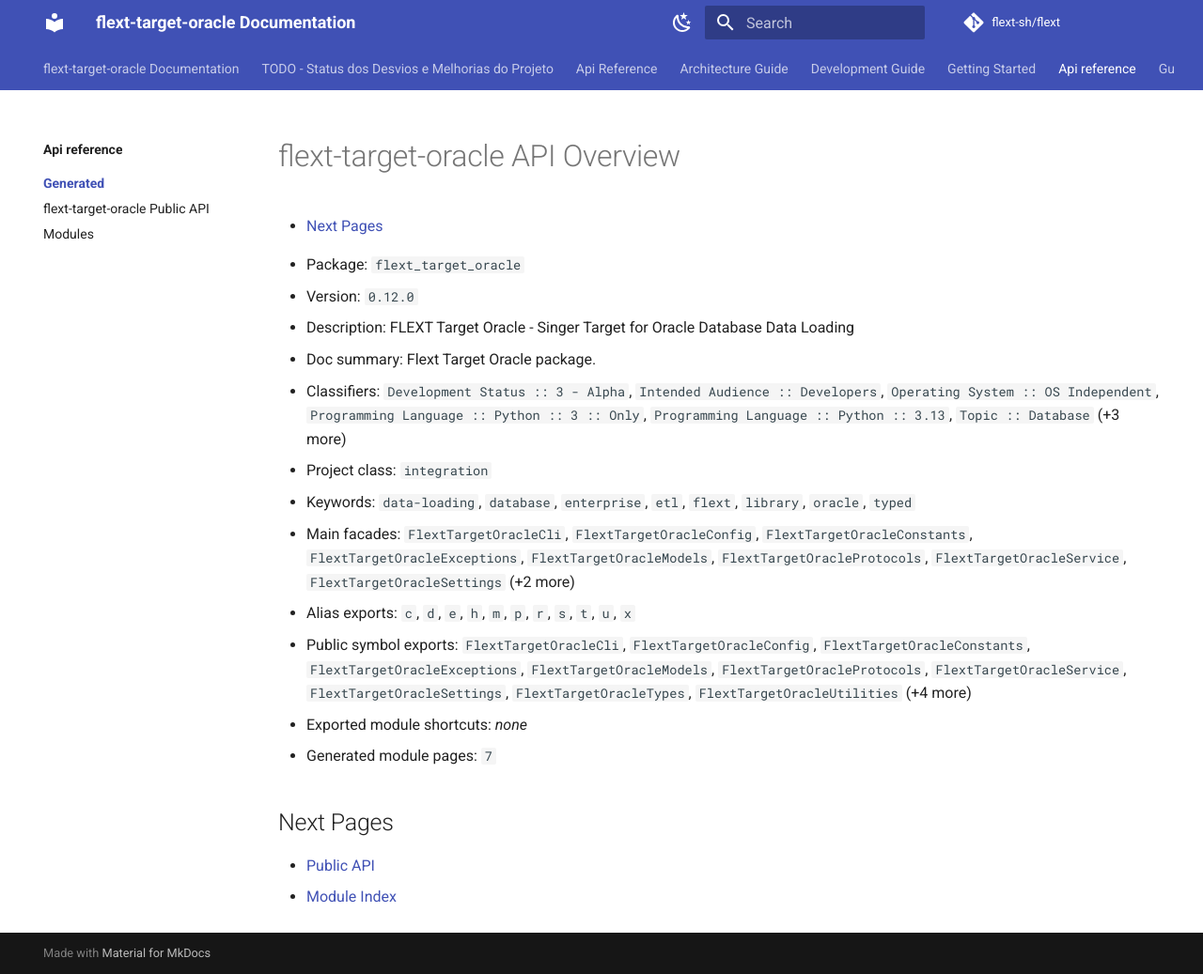
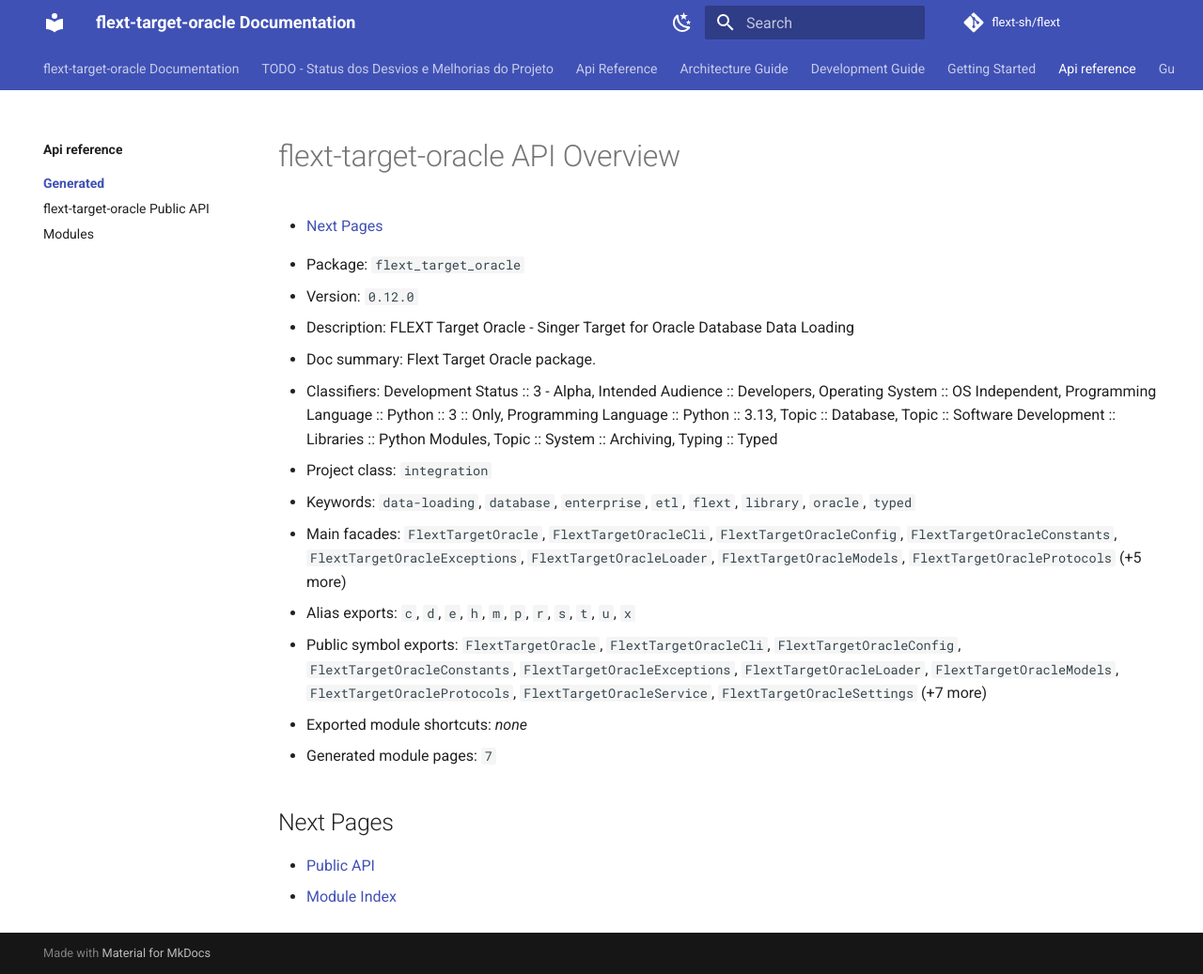
Before and after one commit to flext-sh/flext-target-oracle, an MkDocs documentation site: the page built from docs/api-reference/generated/overview.md, in a window 1280 px wide and 1037 px high. Shown: the whole window at 94% size. Built offline with MkDocs 1.6.1 and Material for MkDocs 9.7.7, drawn with Linux system fonts in a browser that asks for light colours; comment, search, counter and statistics services are not loaded.

Commit message:
chore(gen): converge projections to current generator
make gen converged stale committed projections (nearest-facade
resolution and docs/mkdocs surface). Verified fixed point: the
second consecutive make gen left the tree unchanged.

```diff
--- a/docs/api-reference/generated/overview.md
+++ b/docs/api-reference/generated/overview.md
@@ -12,22 +12,24 @@
 - Version: `0.12.0`
 - Description: FLEXT Target Oracle - Singer Target for Oracle Database Data Loading
 - Doc summary: Flext Target Oracle package.
-- Classifiers: `Development Status :: 3 - Alpha`, `Intended Audience :: Developers`,
-  `Operating System :: OS Independent`, `Programming Language :: Python :: 3 :: Only`,
-  `Programming Language :: Python :: 3.13`, `Topic :: Database` (+3 more)
+- Classifiers: Development Status :: 3 - Alpha, Intended Audience :: Developers,
+  Operating System :: OS Independent, Programming Language :: Python :: 3 :: Only,
+  Programming Language :: Python :: 3.13, Topic :: Database, Topic :: Software
+  Development :: Libraries :: Python Modules, Topic :: System :: Archiving, Typing ::
+  Typed
 - Project class: `integration`
 - Keywords: `data-loading`, `database`, `enterprise`, `etl`, `flext`, `library`,
   `oracle`, `typed`
-- Main facades: `FlextTargetOracleCli`, `FlextTargetOracleConfig`,
+- Main facades: `FlextTargetOracle`, `FlextTargetOracleCli`, `FlextTargetOracleConfig`,
   `FlextTargetOracleConstants`, `FlextTargetOracleExceptions`,
-  `FlextTargetOracleModels`, `FlextTargetOracleProtocols`, `FlextTargetOracleService`,
-  `FlextTargetOracleSettings` (+2 more)
+  `FlextTargetOracleLoader`, `FlextTargetOracleModels`, `FlextTargetOracleProtocols` (+5
+  more)
 - Alias exports: `c`, `d`, `e`, `h`, `m`, `p`, `r`, `s`, `t`, `u`, `x`
-- Public symbol exports: `FlextTargetOracleCli`, `FlextTargetOracleConfig`,
-  `FlextTargetOracleConstants`, `FlextTargetOracleExceptions`,
-  `FlextTargetOracleModels`, `FlextTargetOracleProtocols`, `FlextTargetOracleService`,
-  `FlextTargetOracleSettings`, `FlextTargetOracleTypes`, `FlextTargetOracleUtilities`
-  (+4 more)
+- Public symbol exports: `FlextTargetOracle`, `FlextTargetOracleCli`,
+  `FlextTargetOracleConfig`, `FlextTargetOracleConstants`,
+  `FlextTargetOracleExceptions`, `FlextTargetOracleLoader`, `FlextTargetOracleModels`,
+  `FlextTargetOracleProtocols`, `FlextTargetOracleService`, `FlextTargetOracleSettings`
+  (+7 more)
 - Exported module shortcuts: _none_
 - Generated module pages: `7`
 
--- a/mkdocs.yml
+++ b/mkdocs.yml
@@ -37,6 +37,7 @@
       toggle:
         icon: material/weather-sunny
         name: Switch to light mode
+
 
 plugins:
   - search
--- a/src/flext_target_oracle/__init__.py
+++ b/src/flext_target_oracle/__init__.py
@@ -20,8 +20,7 @@
 )
 
 if TYPE_CHECKING:
-    from flext_core import d, h, r, x
-    from flext_db_oracle import e, s
+    from flext_db_oracle import d, e, h, r, s, x
 
     from .__version__ import FlextTargetOracleVersion
     from ._config import FlextTargetOracleConfig, config
@@ -97,8 +96,7 @@
                 "FlextTargetOracleUtilities",
                 "u",
             ),
-            "flext_core": ("d", "h", "r", "x"),
-            "flext_db_oracle": ("e", "s"),
+            "flext_db_oracle": ("d", "e", "h", "r", "s", "x"),
         }),
         alias_groups=MappingProxyType({}),
         sort_keys=False,
```
Also changed, not shown: README.md (+14 -9 lines), docs/api-reference/README.md (+3 -3 lines), docs/api-reference/generated/public-api.md (+6 -2 lines), docs/index.md (+11 -5 lines), examples/__init__.py (+2 -7 lines), 2 other files.
